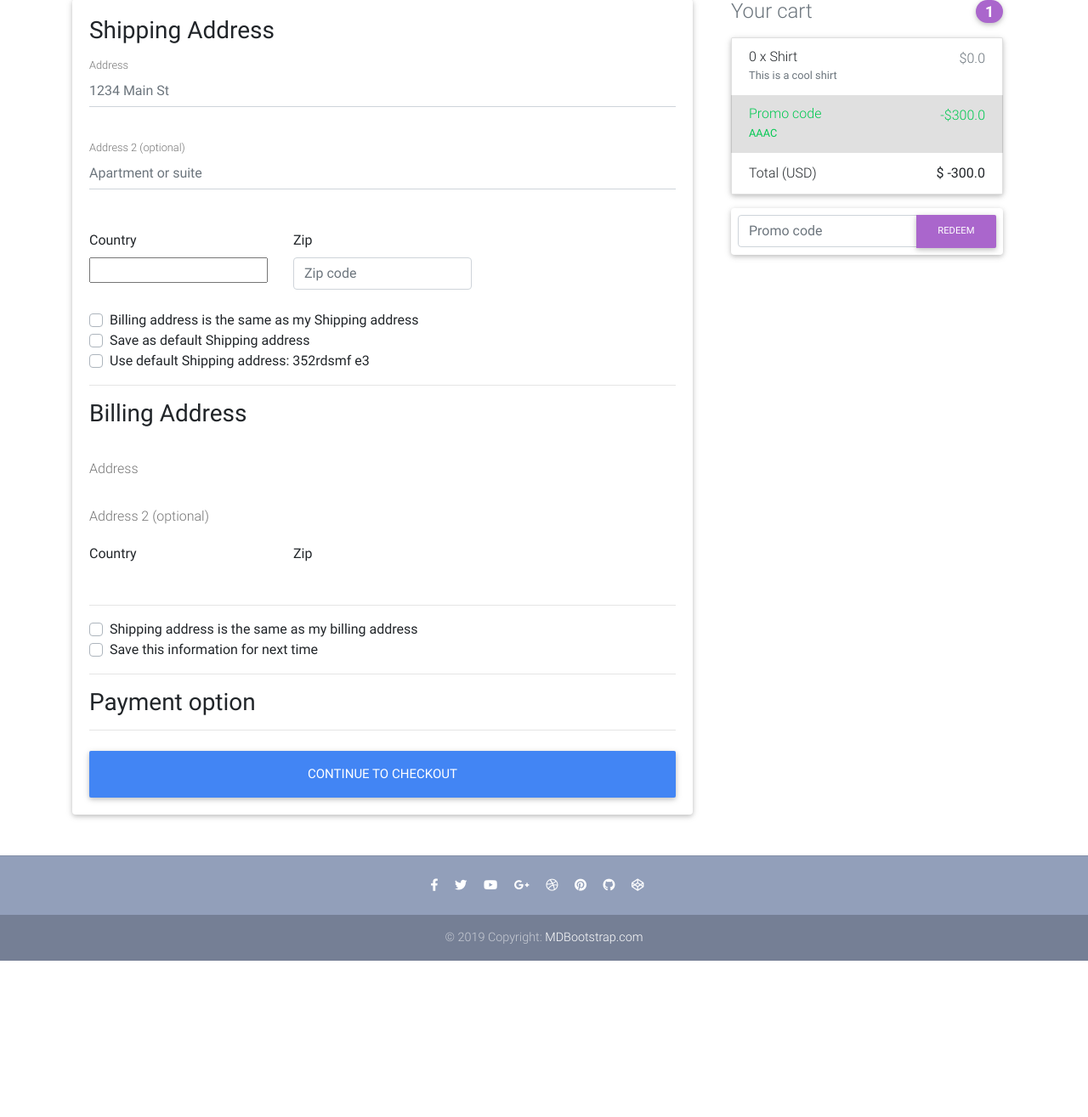
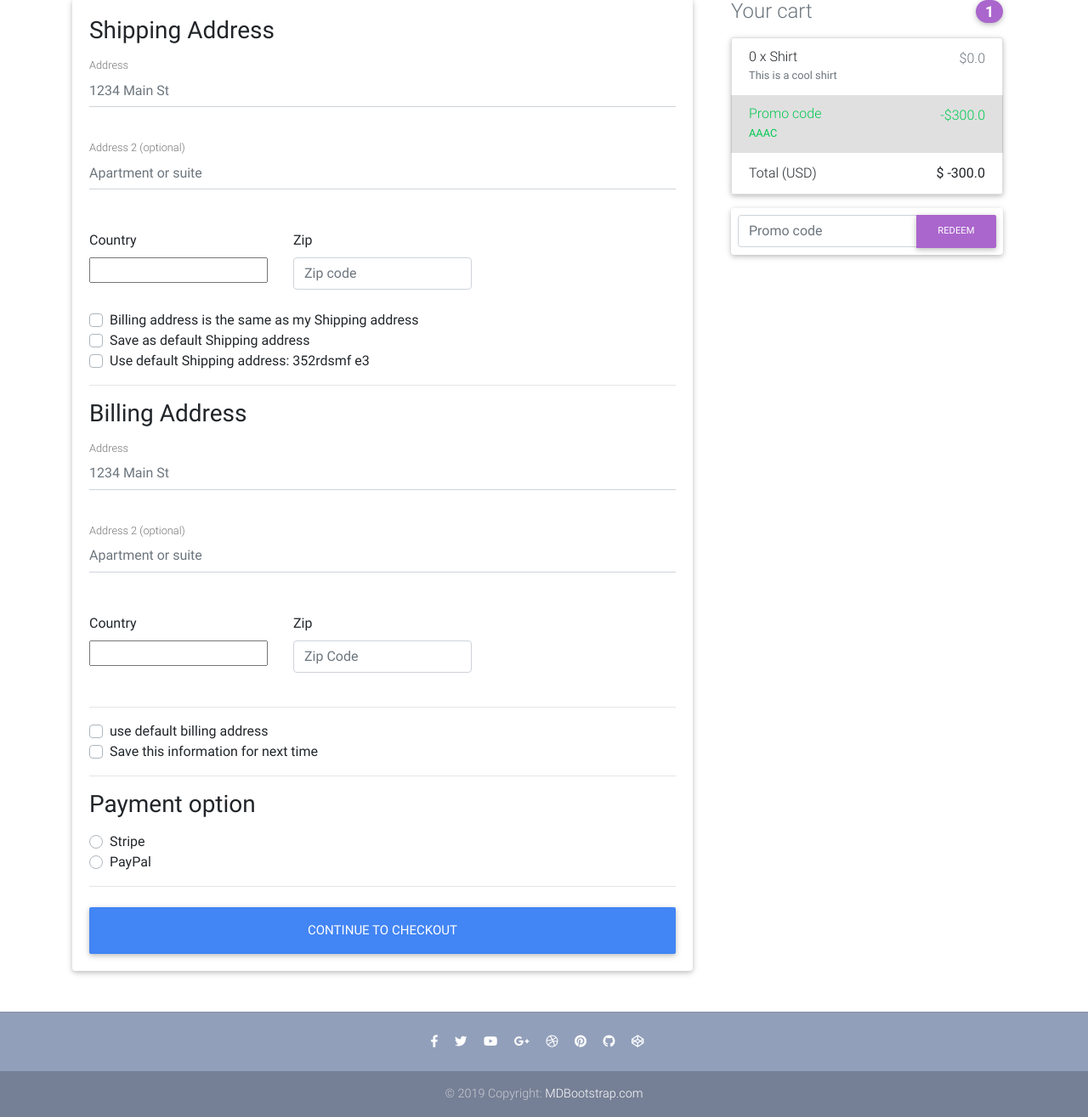
Before and after one commit to saaz181/e-commerce, a Django app: page /checkout/ in a window 1280 px wide. Shown: the part 231-1546 px from the top of the page at 85% size. Before the commit the page ends 1362 px from the top, so only its background shows below. Run offline with Django 3.2, Linux system fonts and the light colour scheme; a user stored in the database is signed in; data comes from the database, SQL or seed files in the repository; both versions use the stored data as it was after the commit; tables that the repository leaves empty hold one stand-in row (values such as "Sample post"); some libraries are stand-ins or nearby versions.

Commit message:
Final release

```diff
--- a/core/forms.py
+++ b/core/forms.py
@@ -18,7 +18,10 @@ class CheckoutForm(forms.Form):
             attrs={'class': 'custom-select d-block w-100'}
             ))
     shipping_zip = forms.CharField(required=False)
+
     same_billing_address = forms.BooleanField(required=False)
+    set_default_shipping = forms.BooleanField(required=False)
+    use_default_shipping = forms.BooleanField(required=False)
 
     billing_address = forms.CharField(required=False)
     billing_address2 = forms.CharField(required=False)
@@ -30,8 +33,11 @@ class CheckoutForm(forms.Form):
             ))
     billing_zip = forms.CharField(required=False)
 
-    set_default_shipping = forms.BooleanField(required=False)
-    use_default_shipping = forms.BooleanField(required=False)
+    set_default_billing = forms.BooleanField(required=False)
+    use_default_billing = forms.BooleanField(required=False)
+
+    payment_option = forms.ChoiceField(widget=forms.RadioSelect, choices=PAYMENT_CHOICES)
+
 
 
 class CouponForm(forms.Form):
--- a/core/templates/core/checkout-page.html
+++ b/core/templates/core/checkout-page.html
@@ -2,29 +2,17 @@
 {% block title %}Checkout{% endblock %}
 {% block content %}
 {% load crispy_forms_tags %}
-  <!--Main layout-->
   <main>
     <div class="container wow fadeIn">
 
-      <!-- Heading -->
       <h2 class="my-5 h2 text-center">Checkout form</h2>
 
-      <!--Grid row-->
       <div class="row">
 
-        <!--Grid column-->
         <div class="col-md-8 mb-4">
 
-          <!--Card-->
           <div class="card">
 
-            {% comment %} <form method='post'>
-              {% csrf_token %}
-              {{ form | crispy }}
-              <button class="btn btn-primary" type='submit'>Checkout</button>
-            </form> {% endcomment %}
-
-            <!--Card content-->
             <form method="POST" class="card-body">
               {% csrf_token %}
                 <h3> Shipping Address </h3>
@@ -32,7 +20,7 @@
               <div class="hideable_shipping_form">
 
               <div class="md-form mb-5 pt-2">
-                <input type="text" id="shipping_address" class="form-control" placeholder="1234 Main St" name="shipping_address" class="form-control"/>
+                <input type="text" id="shipping_address" placeholder="1234 Main St" name="shipping_address" class="form-control"/>
                 <label for="shipping_address" class="">Address</label>
               </div>
 
@@ -42,46 +30,22 @@
                 <label for="shipping_address2" class="">Address 2 (optional)</label>
               </div>
 
-              <!--Grid row-->
               <div class="row">
 
-                <!--Grid column-->
                 <div class="col-lg-4 col-md-12 mb-4">
 
-                  <label for="country">Country</label>
-                  {% comment %} <select class="custom-select d-block w-100" id="country" required>
-                    <option value="">Choose...</option>
-                    <option>United States</option>
-                  </select> {% endcomment %}
+                  <label for="shipping_country">Country</label>
                     {{ form.shipping_country }}
                   <div class="invalid-feedback">
                     Please select a valid country.
                   </div>
 
                 </div>
-                <!--Grid column-->
-
-                {% comment %} <!--Grid column-->
-                <div class="col-lg-4 col-md-6 mb-4">
-
-                  <label for="state">State</label>
-                  <select class="custom-select d-block w-100" id="state" required>
-                    <option value="">Choose...</option>
-                    <option>California</option>
-                  </select>
-                  <div class="invalid-feedback">
-                    Please provide a valid state.
-                  </div>
-
-                </div>
-                <!--Grid column--> {% endcomment %}
-
-                <!--Grid column-->
                 <div class="col-lg-4 col-md-6 mb-4">
 
                   <label for="shipping_zip">Zip</label>
                   <input type="text" class="form-control" id="shipping_zip" placeholder="Zip code" name="shipping_zip">
-                  {% comment %} {{ form.zip }} {% endcomment %}
+
                   <div class="invalid-feedback">
                     Zip code required.
                     </div>
@@ -115,120 +79,77 @@
               <div class="hideable_shipping_form">
 
               <div class="md-form mb-5 pt-2">
-                {% comment %} <input type="text" id="address" class="form-control" placeholder="1234 Main St"> {% endcomment %}
-                {{  form.street_address }}
-                <label for="address" class="">Address</label>
+                <input type="text" id="billing_address" name="billing_address" class="form-control" placeholder="1234 Main St">
+                <label for="billing_address" class="">Address</label>
               </div>
 
               <!--address-2-->
               <div class="md-form mb-5 pt-2">
-                {% comment %} <input type="text" id="address-2" class="form-control" placeholder="Apartment or suite"> {% endcomment %}
-                {{ form.apartment_address }}
-                <label for="address-2" class="">Address 2 (optional)</label>
+                <input type="text" id="billing_address2" name="billing_address2" class="form-control" placeholder="Apartment or suite">
+                <label for="billing_address2" class="">Address 2 (optional)</label>
               </div>
 
-              <!--Grid row-->
               <div class="row">
 
-                <!--Grid column-->
                 <div class="col-lg-4 col-md-12 mb-4">
 
-                  <label for="country">Country</label>
-                  {% comment %} <select class="custom-select d-block w-100" id="country" required>
-                    <option value="">Choose...</option>
-                    <option>United States</option>
-                  </select> {% endcomment %}
-                    {{ form.country }}
+                  <label for="billing_country">Country</label>
+                    {{ form.billing_country }}
                   <div class="invalid-feedback">
                     Please select a valid country.
                   </div>
 
                 </div>
-                <!--Grid column-->
 
-                {% comment %} <!--Grid column-->
-                <div class="col-lg-4 col-md-6 mb-4">
-
-                  <label for="state">State</label>
-                  <select class="custom-select d-block w-100" id="state" required>
-                    <option value="">Choose...</option>
-                    <option>California</option>
-                  </select>
-                  <div class="invalid-feedback">
-                    Please provide a valid state.
-                  </div>
-
-                </div>
-                <!--Grid column--> {% endcomment %}
-
-                <!--Grid column-->
                 <div class="col-lg-4 col-md-6 mb-4">
 
                   <label for="zip">Zip</label>
-                  {% comment %} <input type="text" class="form-control" id="zip" placeholder="" required> {% endcomment %}
-                  {{ form.zip }}
+                  <input type="text" class="form-control" id="billing_zip" name="billing_zip" placeholder="Zip Code">
                   <div class="invalid-feedback">
                     Zip code required.
                   </div>
 
                 </div>
-                <!--Grid column-->
-
               </div>
-              <!--Grid row-->
             </div>
               <hr>
 
 
               <div class="custom-control custom-checkbox">
-                <input {% if form.same_Shipping_address.value %}checked{% endif %} type="checkbox" name="same_billing_address" class="custom-control-input" id="same-address">
-                <label class="custom-control-label" for="same-address">Shipping address is the same as my billing address</label>
+                <input type="checkbox" name="use_default_billing" class="custom-control-input" id="use_default_billing">
+                <label class="custom-control-label" for="use_default_billing">use default billing address </label>
               </div>
 
               <div class="custom-control custom-checkbox">
-                <input {% if form.save_info.value %}checked{% endif %} type="checkbox" name="save_info" class="custom-control-input" id="save-info">
-                <label class="custom-control-label" for="save-info">Save this information for next time</label>
+                <input type="checkbox" name="set_default_billing" class="custom-control-input" id="set_default_billing">
+                <label class="custom-control-label" for="set_default_billing">Save this information for next time</label>
               </div>
 
+              <hr>
 
-              <hr>
               <h3> Payment option </h3>
-
               <div class="d-block my-3">
               {% for value, name in form.fields.payment_option.choices %}
                 <div class="custom-control custom-radio">
                   <input id="{{ name }}" name="payment_option" value={{ value }} type="radio" class="custom-control-input" required>
                   <label class="custom-control-label" for="{{ name }}">{{ name }}</label>
-                  {% comment %} {{ form.payment_option }} {% endcomment %}
                 </div>
                 {% endfor %}
 
               </div>
 
-
               <hr class="mb-4">
               <button class="btn btn-primary btn-lg btn-block" type="submit">Continue to checkout</button>
 
             </form>
+          </div>
+        </div>
 
-          </div>
-          <!--/.Card-->
-
-        </div>
-        <!--Grid column-->
-
-        <!--Grid column-->
         <div class="col-md-4 mb-4">
           {% include 'core/order_snippet.html' %}
 
         </div>
-        <!--Grid column-->
-
       </div>
-      <!--Grid row-->
-
     </div>
   </main>
-  <!--Main layout-->
-
 {% endblock %}
--- a/core/templates/core/order_snippet.html
+++ b/core/templates/core/order_snippet.html
@@ -17,6 +17,7 @@
             <span class="text-muted">${{ order_item.get_final_price }}</span>
         </li>
         {% endfor %}
+        {% if order.get_total < 0 %}
             {% if order.coupon %}
             <li class="list-group-item d-flex justify-content-between bg-light">
                 <div class="text-success">
@@ -25,6 +26,7 @@
                 </div>
                 <span class="text-success">-${{ order.coupon.amount }}</span>
             </li>
+            {% endif %}
         {% endif %}
         <li class="list-group-item d-flex justify-content-between">
             <span>Total (USD)</span>
--- a/core/views.py
+++ b/core/views.py
@@ -17,6 +17,14 @@ stripe.api_key = settings.STRIPE_SECRET_KEY
 
 def create_ref_code():
     return ''.join(random.choice(string.ascii_lowercase + string.digits, k=20))
+
+
+def is_valid_form(values):
+    valid = True
+    for field in values:
+        if field == '':
+            valid = False
+    return valid
 
 
 # in our template we say {% for item in objects_list %}
@@ -59,6 +67,25 @@ class CheckoutView(View):
                 'DISPLAY_COUPON_FROM': True,
 
              }
+
+            shipping_address_qs = Address.objects.filter(
+                user = self.request.user,
+                address_type="S",
+                default=True
+            )
+
+            if shipping_address_qs.exists():
+                context.update({'default_shipping_address': shipping_address_qs[0]})
+
+            billing_address_qs = Address.objects.filter(
+                user = self.request.user,
+                address_type="B",
+                default=True
+            )
+
+            if billing_address_qs.exists():
+                context.update({'default_billing_address': billing_address_qs[0]})
+
             return render(self.request, 'core/checkout-page.html', context)
 
         except ObjectDoesNotExist:
@@ -71,27 +98,112 @@ class CheckoutView(View):
         try:
             order = Order.objects.get(user=self.request.user, ordered=False)
             if form.is_valid():
-                street_address = form.cleaned_data.get("street_address")
-                apartment_address = form.cleaned_data.get("apartment_address")
-                country = form.cleaned_data.get("country")
-                zip = form.cleaned_data.get("zip")
+                use_default_shipping = form.cleaned_data.get('use_default_shipping')
+                if use_default_shipping:
+                    print("Using the default shipping address")
+                    address_qs = Address.objects.filter(
+                        user=self.request.user,
+                        address_type="S",
+                        default=True
+                    )
+                    if address_qs.exists():
+                        shipping_address = address_qs[0]
+                        order.shipping_address = shipping_address
+                        order.save()
+                    else:
+                        messages.info(self.request, "No default shipping address available")
+                        return redirect("core:checkout")
+                else:
+                    print("user is entering a new shipping address")
 
-                # TODO: add functionality to these fields
-                # same_Shipping_address = form.cleaned_data("same_billing_address")
-                # save_info = form.cleaned_data("save_info")
+                    shipping_address1 = form.cleaned_data.get('shipping_address')
+                    shipping_address2 = form.cleaned_data.get('shipping_address2')
+                    shipping_country = form.cleaned_data.get('shipping_country')
+                    shipping_zip = form.cleaned_data.get('shipping_zip')
+
+                    if is_valid_form([shipping_address1, shipping_country, shipping_zip]):
+                        shipping_address = Address(
+                            user=self.request.user,
+                            street_address=shipping_address1,
+                            apartment_address=shipping_address2,
+                            country=shipping_country,
+                            zip=shipping_zip,
+                            address_type='S'
+                        )
+                        shipping_address.save()
+
+                        order.shipping_address = shipping_address
+                        order.save()
+
+                        set_default_shipping = form.cleaned_data.get('set_default_shipping')
+
+                        if set_default_shipping:
+                            shipping_address.default = True
+                            shipping_address.save()
+                    else:
+                        messages.info(self.request, "Please fill out the required field")
+                        return redirect("core:checkout")
+
+                same_billing_address = form.cleaned_data.get('same_billing_address')
+                use_default_billing = form.cleaned_data.get('use_default_billing')
+
+                if same_billing_address:
+                    billing_address = shipping_address
+                    billing_address.pk = None
+                    billing_address.save()
+                    billing_address.address_type = "B"
+                    billing_address.save()
+                    order.billing_address = billing_address
+                    order.save()
+
+                elif use_default_billing:
+                    print("Using the default billing address")
+                    address_qs = Address.objects.filter(
+                        user=self.request.user,
+                        address_type="B",
+                        default=True
+                    )
+                    if address_qs.exists():
+                        billing_address = address_qs[0]
+                        order.billing_address = billing_address
+                        order.save()
+                    else:
+                        messages.info(self.request, "No default billing address available")
+                        return redirect("core:checkout")
+                else:
+                    print("user is entering a new shipping address")
+
+                    billing_address1 = form.cleaned_data.get('billing_address')
+                    billing_address2 = form.cleaned_data.get('billing_address2')
+                    billing_country = form.cleaned_data.get('billing_country')
+                    billing_zip = form.cleaned_data.get('billing_zip')
+
+                    if is_valid_form([billing_address1, billing_country, billing_zip]):
+                        billing_address = Address(
+                            user=self.request.user,
+                            street_address=billing_address1,
+                            apartment_address=billing_address2,
+                            country=billing_country,
+                            zip=billing_zip,
+                            address_type='B'
+                        )
+                        billing_address.save()
+
+                        order.billing_address = billing_address
+                        order.save()
+
+                        set_default_billing = form.cleaned_data.get('set_default_billing')
+
+                        if set_default_billing:
+                            billing_address.default = True
+                            billing_address.save()
+                    else:
+                        messages.info(self.request, "Please fill out the required field")
+                        return redirect("core:checkout")
+
 
                 payment_option = form.cleaned_data.get("payment_option")
-                billing_address = Address(
-                    user=self.request.user,
-                    street_address=street_address,
-                    apartment_address=apartment_address,
-                    country=country,
-                    zip=zip,
-                    address_type="B"
-                    )
-                billing_address.save()
-                order.billing_address = billing_address
-                order.save()
+
                 if payment_option == 'S':
                     return redirect("core:payment", payment_option='stripe')
                 elif payment_option == 'P':
@@ -243,6 +355,7 @@ def remove_from_cart(request, slug):
                             ordered=False
                             )[0]
 
+            order_item.quantity = 0
             order.items.remove(order_item)
             order_item.save()
             messages.success(request, f"Item successfully deleted from your cart")
@@ -260,6 +373,10 @@ def remove_from_cart(request, slug):
 def remove_single_item_from_cart(request, slug):
     item = get_object_or_404(Item, slug=slug)
     order_qs = Order.objects.filter(user=request.user, ordered=False)
+    order_price = Order.objects.get(user=request.user, ordered=False)
+    print("******")
+    print(order_price.get_total())
+    print("*******")
 
     if order_qs.exists():
         order = order_qs[0]
@@ -274,7 +391,9 @@ def remove_single_item_from_cart(request, slug):
                 order_item.quantity -= 1
                 order_item.save()
             else:
+                order_item.quantity = 0
                 order.items.remove(order_item)
+                order_item.save()
 
             messages.success(request, f"Item quantity updated")
             return redirect("core:order-summary")
@@ -305,12 +424,20 @@ class AddCouponView(View):
                     code = form.cleaned_data.get('code')
                     order = Order.objects.get(user=self.request.user, ordered=False)
                     order.coupon = get_coupon(self.request, code)
-                    order.save()
-                    messages.success(self.request, "Successfuly added coupon")
-                    return redirect("core:checkout")
+                    if order.get_total() < 0:
+                        messages.warning(self.request, "You can't add this coupon to your cart")
+                        return redirect("core:checkout")
+                    else:
+                        order.save()
+                        messages.success(self.request, "Successfuly added coupon")
+                        return redirect("core:checkout")
 
                 except ObjectDoesNotExist:
                     messages.info(self.request, "You don't have active order")
+                    return redirect("core:checkout")
+
+                except ValueError:
+                    messages.error(self.request, "This Coupon does not exist!")
                     return redirect("core:checkout")
 
 class RequestRefundView(View):
--- a/ecommerce/settings.py
+++ b/ecommerce/settings.py
@@ -36,8 +36,6 @@ INSTALLED_APPS = [
     'allauth.socialaccount.providers.google',
     'django_countries',
     'crispy_forms',
-
-
 ]
 
 MIDDLEWARE = [
```
Also changed, not shown: core/admin.py (+36 -9 lines), core/models.py (+3 -13 lines), core/templates/core/order_summary.html (+22 -7 lines), core/templates/core/product-page.html (+4 -82 lines), requirements.txt (added, +23 -0 lines), core/migrations/0001_initial.py, core/migrations/0002_auto_20210206_2001.py (added), db.sqlite3, media/12_UIdfum8.jpg (added). Lines whose indentation alone changed are shown as unchanged.
